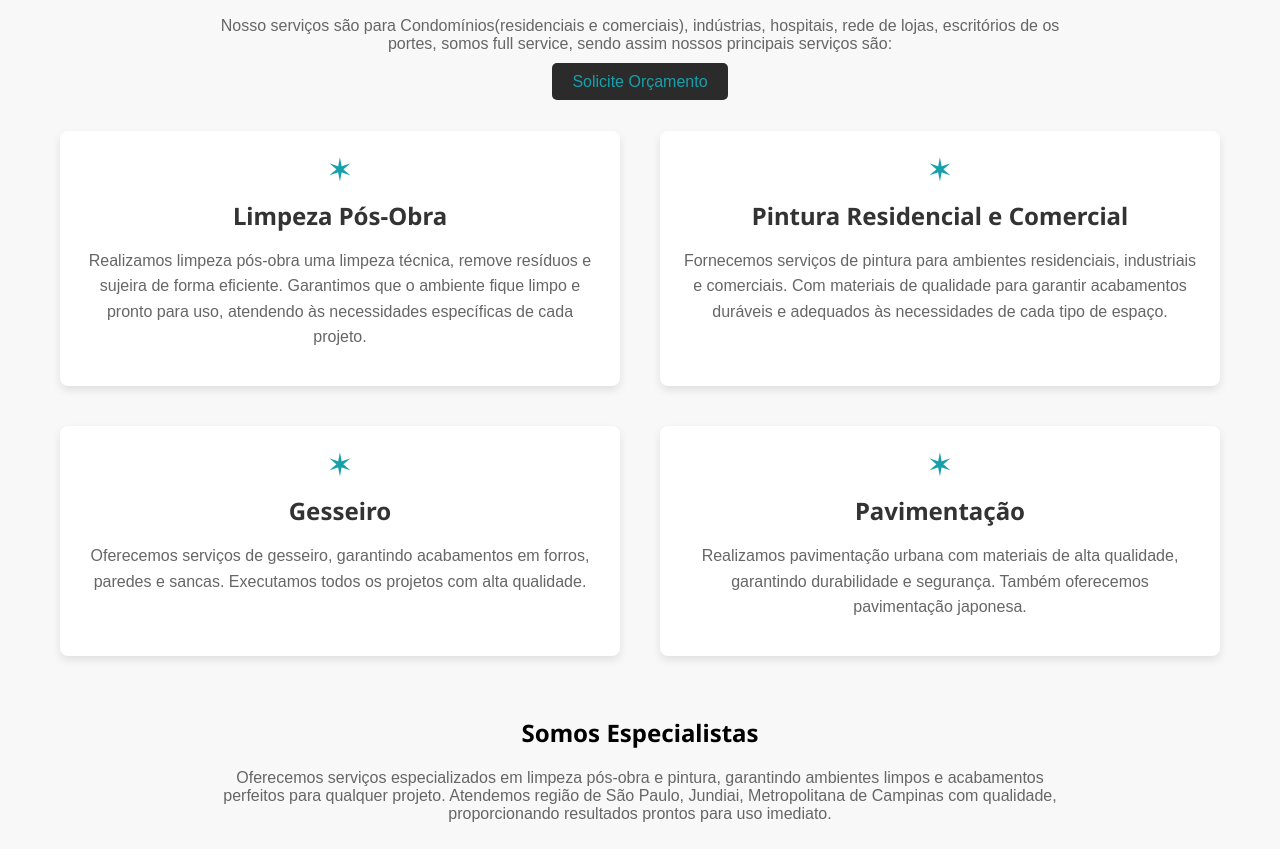
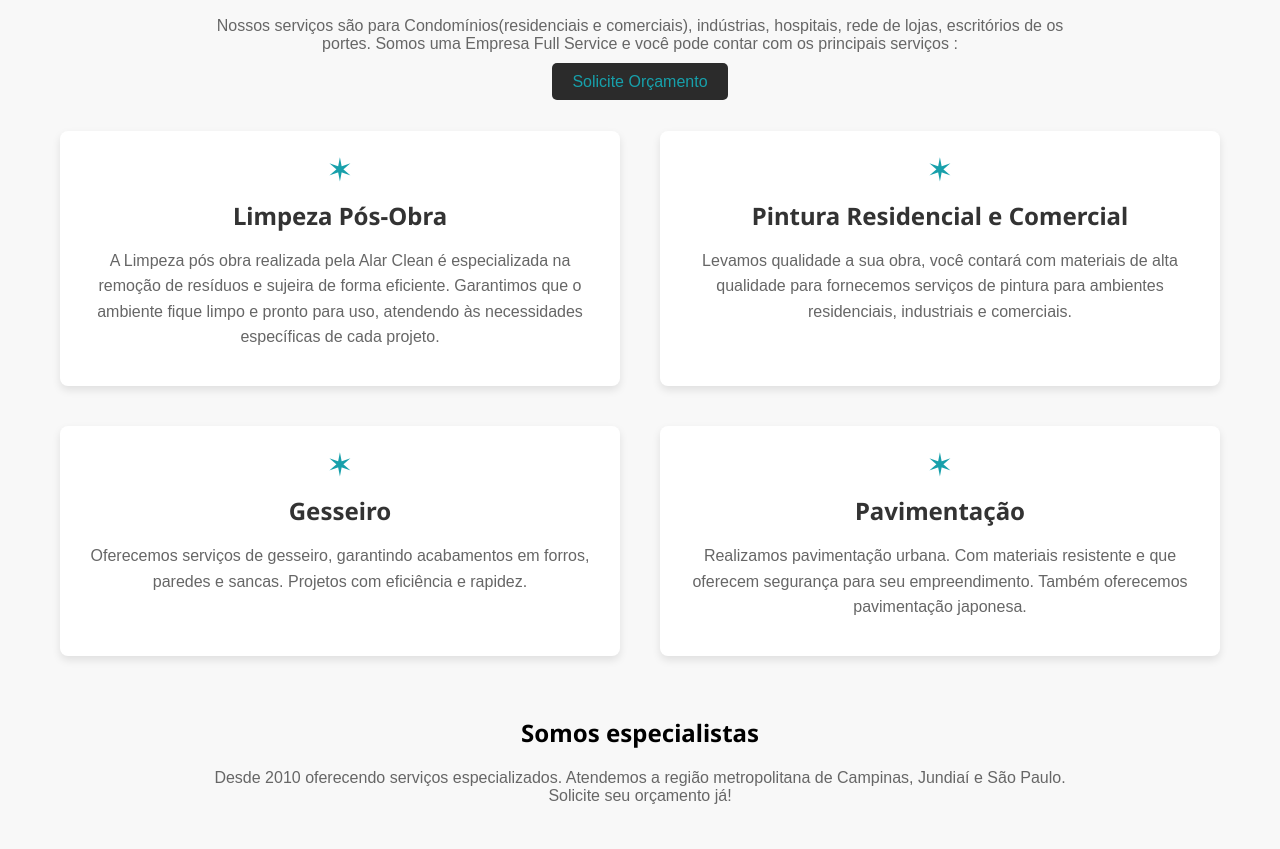
Before and after one commit to AlarClean/Alarfinal, a plain HTML site: page index.html in a window 1280 px wide. Shown: the part 163-1012 px from the top of the page. Drawn offline with Linux system fonts and the light colour scheme.

Commit message:
Add files via upload

```diff
--- a/index.html
+++ b/index.html
@@ -30,7 +30,7 @@
     <main>
         <section class="intro">
             <h1>Alar Clean Acabamentos e Finalizações de Obras</h1>
-            <p>Nosso serviços são para Condomínios(residenciais e comerciais), indústrias, hospitais, rede de lojas, escritórios de os portes, somos full service, sendo assim nossos principais serviços são:</p>
+            <p>Nossos serviços são para Condomínios(residenciais e comerciais), indústrias, hospitais, rede de lojas, escritórios de os portes. Somos uma Empresa Full Service e você pode contar com os principais serviços :</p>
             <a href="https://api.whatsapp.com/send/?phone=5511997138001&text=Olá%2C+vim+pelo+site+de+vocês%2C+gostaria+de+solicitar+um+orçamento&type=phone_number&app_absent=0" class="cta-button">Solicite Orçamento</a>
         </section>
 
@@ -38,28 +38,28 @@
             <div class="service-item">
                 <span class="icon">✶</span>
                 <h3>Limpeza Pós-Obra</h3>
-                <p>Realizamos limpeza pós-obra uma limpeza técnica, remove resíduos e sujeira de forma eficiente. Garantimos que o ambiente fique limpo e pronto para uso, atendendo às necessidades específicas de cada projeto.</p>
+                <p>A Limpeza pós obra realizada pela Alar Clean é especializada na remoção de resíduos e sujeira de forma eficiente. Garantimos que o ambiente fique limpo e pronto para uso, atendendo às necessidades específicas de cada projeto.</p>
             </div>
             <div class="service-item">
                 <span class="icon">✶</span>
                 <h3>Pintura Residencial e Comercial</h3>
-                <p>Fornecemos serviços de pintura para ambientes residenciais, industriais e comerciais. Com materiais de qualidade para garantir acabamentos duráveis e adequados às necessidades de cada tipo de espaço.</p>
+                <p>Levamos qualidade a sua obra, você contará com materiais de alta qualidade para fornecemos serviços de pintura para ambientes residenciais, industriais e comerciais. </p>
             </div>
             <div class="service-item">
                 <span class="icon">✶</span>
                 <h3>Gesseiro</h3>
-                <p>Oferecemos serviços de gesseiro, garantindo acabamentos em forros, paredes e sancas. Executamos todos os projetos com alta qualidade.</p>
+                <p>Oferecemos serviços de gesseiro, garantindo acabamentos em forros, paredes e sancas. Projetos com eficiência e rapidez.</p>
             </div>
             <div class="service-item">
                 <span class="icon">✶</span>
                 <h3>Pavimentação</h3>
-                <p>Realizamos pavimentação urbana com materiais de alta qualidade, garantindo durabilidade e segurança. Também oferecemos pavimentação japonesa.</p>
+                <p>Realizamos pavimentação urbana. Com materiais resistente e que oferecem segurança para seu empreendimento. Também oferecemos pavimentação japonesa.</p>
             </div>
         </section>
 
         <section class="intro">
-            <h2>Somos Especialistas</h2>
-            <p>Oferecemos serviços especializados em limpeza pós-obra e pintura, garantindo ambientes limpos e acabamentos perfeitos para qualquer projeto. Atendemos região de São Paulo, Jundiai, Metropolitana de Campinas com qualidade, proporcionando resultados prontos para uso imediato.</p>
+            <h2>Somos especialistas</h2>
+            <p>Desde 2010 oferecendo serviços especializados. Atendemos a região metropolitana de Campinas, Jundiaí e São Paulo. Solicite seu orçamento já!</p>
         </section>
 
         <section class="services">
@@ -67,7 +67,7 @@
                 <h2>Limpeza pós-obra</h2>
                 <ul class="service-list">
                     <li>Limpeza Técnica e especializada</li>
-                    <li>Remove poeira e sujeira e manchas.</li>
+                    <li>Remove poeira, sujeira e manchas.</li>
                     <li>Remove resíduos.</li>
                 </ul>
             </div>
@@ -87,7 +87,7 @@
         </section>
 
         <span class="loleny-contact-button">
-            <a href="https://api.whatsapp.com/send/?phone=5511997138001&text=Olá%2C+vim+pelo+site+de+vocês%2C+gostaria+de+solicitar+um+orçamento&type=phone_number&app_absent=0" class="footer-contact-button">Peça um orçamento</a>
+            <a href="https://api.whatsapp.com/send/?phone=5511997138001&text=Olá%2C+vim+pelo+site+de+vocês%2C+gostaria+de+solicitar+um+orçamento&type=phone_number&app_absent=0" class="footer-contact-button">Solicite um orçamento</a>
         </span>
 
     </main>
```
